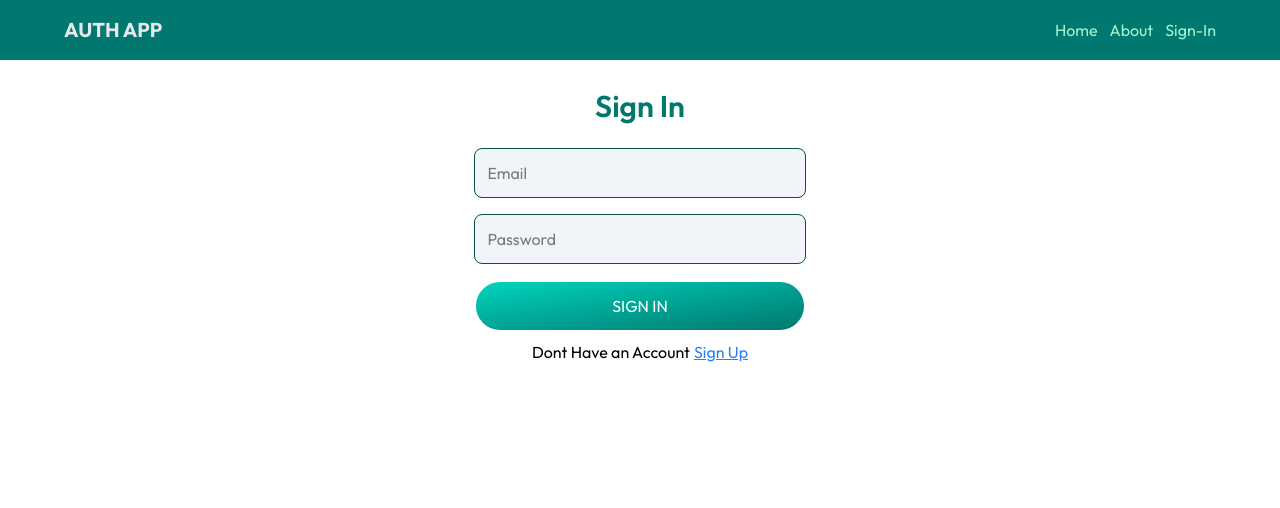
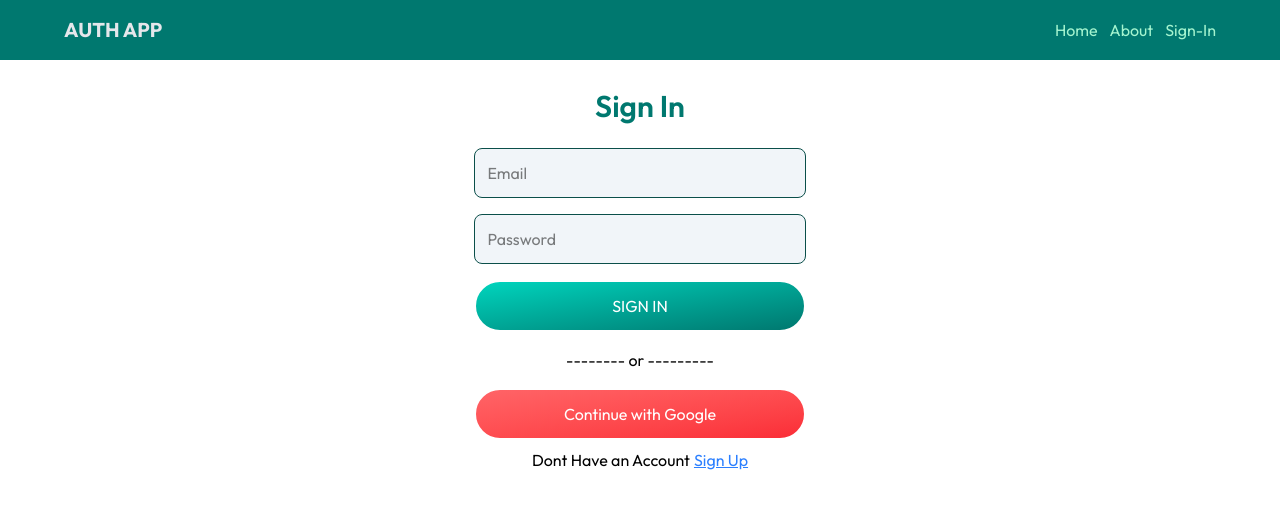
Before and after one commit to SalaitSudhakar/mern-google-oauth, a React (Vite) app: page /signin in a window 1280 px wide. Shown: the top 508 px of the page. Built offline with nearby package versions, Linux system fonts and the light colour scheme; no server answers.

Commit message:
Google OAuth completed

```diff
--- a/package.json
+++ b/package.json
@@ -12,6 +12,7 @@
   "dependencies": {
     "@reduxjs/toolkit": "^2.6.1",
     "@tailwindcss/vite": "^4.0.17",
+    "firebase": "^11.5.0",
     "react": "^19.0.0",
     "react-dom": "^19.0.0",
     "react-redux": "^9.2.0",
--- /dev/null
+++ b/src/Components/OAuth.jsx
@@ -0,0 +1,50 @@
+import React from "react";
+import { GoogleAuthProvider, signInWithPopup, getAuth } from "firebase/auth";
+import { app } from "../firebase.js";
+import { useDispatch } from "react-redux";
+import { signInSuccess } from "../Redux/UserSlice/userSlice.js";
+import { useNavigate } from "react-router-dom";
+
+const OAuth = () => {
+  const dispatch = useDispatch();
+  const navigate = useNavigate();
+
+  const handleGoogleClick = async () => {
+    try {
+      const provider = new GoogleAuthProvider();
+      const auth = getAuth(app);
+
+      const result = await signInWithPopup(auth, provider);
+
+      console.log(result.user.displayName, result.user.email, result.user.photoURL )
+      const response = await fetch("/api/auth/google", {
+        method: "POST",
+        headers: {
+          "Content-Type": "application/json",
+        },
+        body: JSON.stringify({
+          name: result.user.displayName,
+          email: result.user.email,
+          photo: result.user.photoURL,
+        }),
+      });
+
+      const data = await response.json();
+      console.log(data)
+      dispatch(signInSuccess(data));
+    } catch (error) {
+      console.log("Could not Login with Google: " + error);
+    }
+  };
+  return (
+    <button
+      type="button"
+      onClick={handleGoogleClick}
+      className="bg-gradient-to-br from-red-400 to-red-500 p-3 rounded-full text-white transition-all duration-100 hover:text-white border-2  hover:from-red-300 hover:to-red-500"
+    >
+      Continue with Google
+    </button>
+  );
+};
+
+export default OAuth;
--- a/src/Pages/SignUp.jsx
+++ b/src/Pages/SignUp.jsx
@@ -1,5 +1,6 @@
 import React, { useState } from "react";
 import { Link, useNavigate } from "react-router-dom";
+import OAuth from "../Components/OAuth";
 
 const SignUp = () => {
   const [formData, setFormData] = useState({});
@@ -79,10 +80,13 @@ const SignUp = () => {
 
         <button
           disabled={isLoading}
-          className="group text-semibold bg-gradient-to-br from-teal-400 to-teal-700 p-3 rounded-full text-white transition-all duration-100 border-2 uppercase disabled:opacity-50 disabled:pointer-events-none hover:bg-gradient-to-br hover:from-white hover:to-transparent hover:border-teal-700 hover:text-teal-700"
+          className="group text-semibold bg-gradient-to-br from-teal-400 to-teal-700 p-3 rounded-full text-white transition-all duration-100 border-2 uppercase disabled:opacity-50 disabled:pointer-events-none hover:from-teal-300 hover:to-teal-500 "
         >
           {isLoading ? "Loading..." : "Sign Up"}
         </button>
+
+        {"-------- or ---------"}
+        <OAuth />
       </form>
 
       <div className="flex gap-2 mt-2 justify-center">
--- a/src/Pages/Signin.jsx
+++ b/src/Pages/Signin.jsx
@@ -6,11 +6,11 @@ import {
   signInFailure,
 } from "../Redux/UserSlice/userSlice";
 import { useDispatch, useSelector } from "react-redux";
+import OAuth from "../Components/OAuth";
 
 const SignIn = () => {
   const [formData, setFormData] = useState({});
   const { isLoading, error } = useSelector((state) => state?.user || {});
-  console.log(isLoading, error);
   const navigate = useNavigate();
   const dispatch = useDispatch();
 
@@ -80,10 +80,13 @@ const SignIn = () => {
 
         <button
           disabled={isLoading}
-          className="group text-semibold bg-gradient-to-br from-teal-400 to-teal-700 p-3 rounded-full text-white transition-all duration-100 border-2 uppercase disabled:opacity-50 disabled:pointer-events-none hover:bg-gradient-to-br hover:from-white hover:to-transparent hover:border-teal-700 hover:text-teal-700"
+          className="group text-semibold bg-gradient-to-br from-teal-400 to-teal-700 p-3 rounded-full text-white transition-all duration-100 border-2 uppercase disabled:opacity-50 disabled:pointer-events-none hover:from-teal-300 hover:to-teal-500  "
         >
           {isLoading ? "Loading..." : "Sign In"}
         </button>
+
+        {"-------- or ---------"}
+        <OAuth />
       </form>
 
       <div className="flex gap-2 mt-2 justify-center">
--- /dev/null
+++ b/src/firebase.js
@@ -0,0 +1,17 @@
+// Import the functions you need from the SDKs you need
+import { initializeApp } from "firebase/app";
+// TODO: Add SDKs for Firebase products that you want to use
+// https://firebase.google.com/docs/web/setup#available-libraries
+
+// Your web app's Firebase configuration
+const firebaseConfig = {
+  apiKey: import.meta.env.VITE_FIREBASE_API_KEY,
+  authDomain: "mern-auth-b3fb0.firebaseapp.com",
+  projectId: "mern-auth-b3fb0",
+  storageBucket: "mern-auth-b3fb0.firebasestorage.app",
+  messagingSenderId: "729031024167",
+  appId: "1:729031024167:web:a1dd709ba192aae5797802"
+};
+
+// Initialize Firebase
+export const app = initializeApp(firebaseConfig);
```
Also changed, not shown: 2 other files (tests, documents, lock files or other folders).
